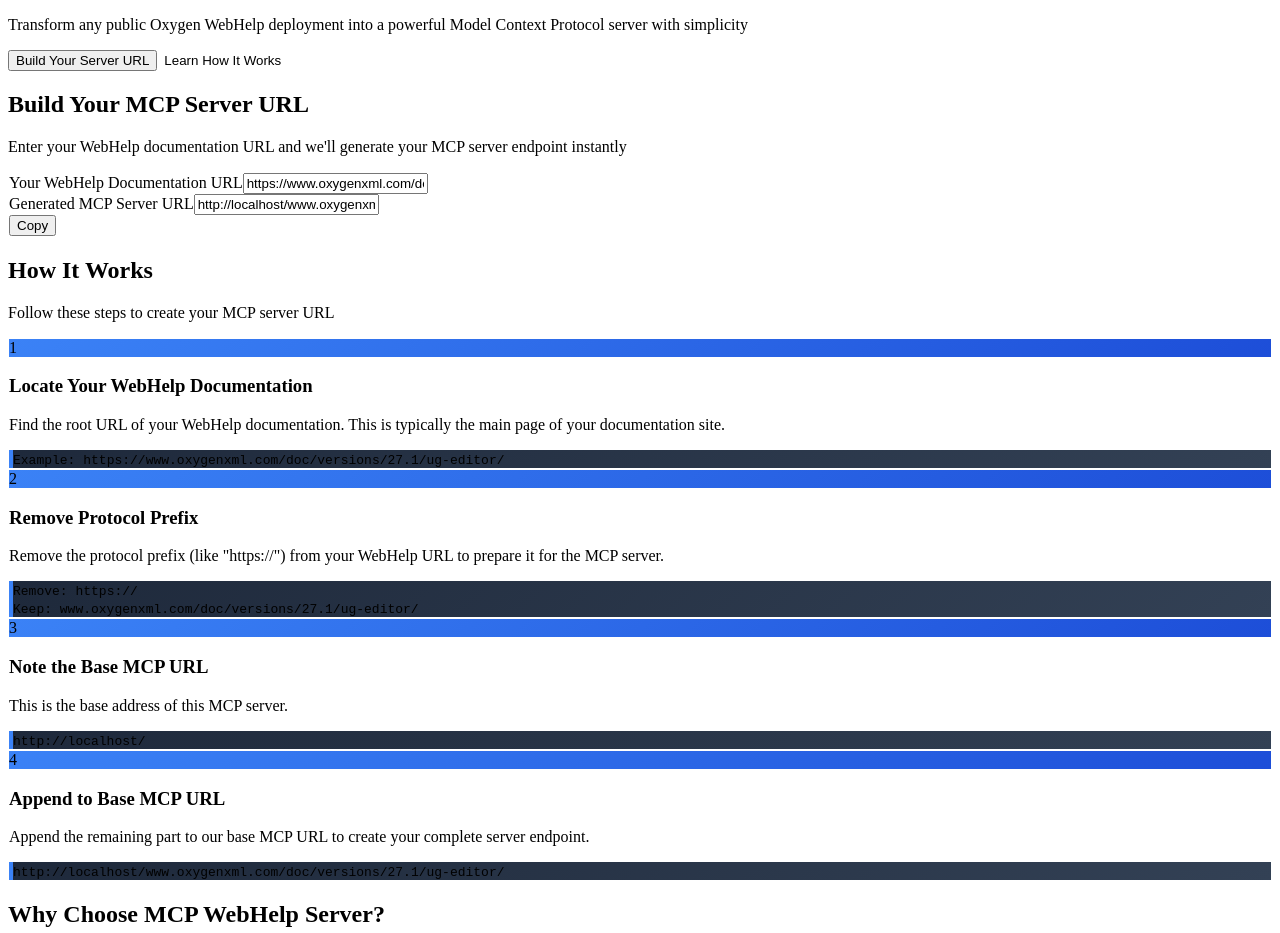
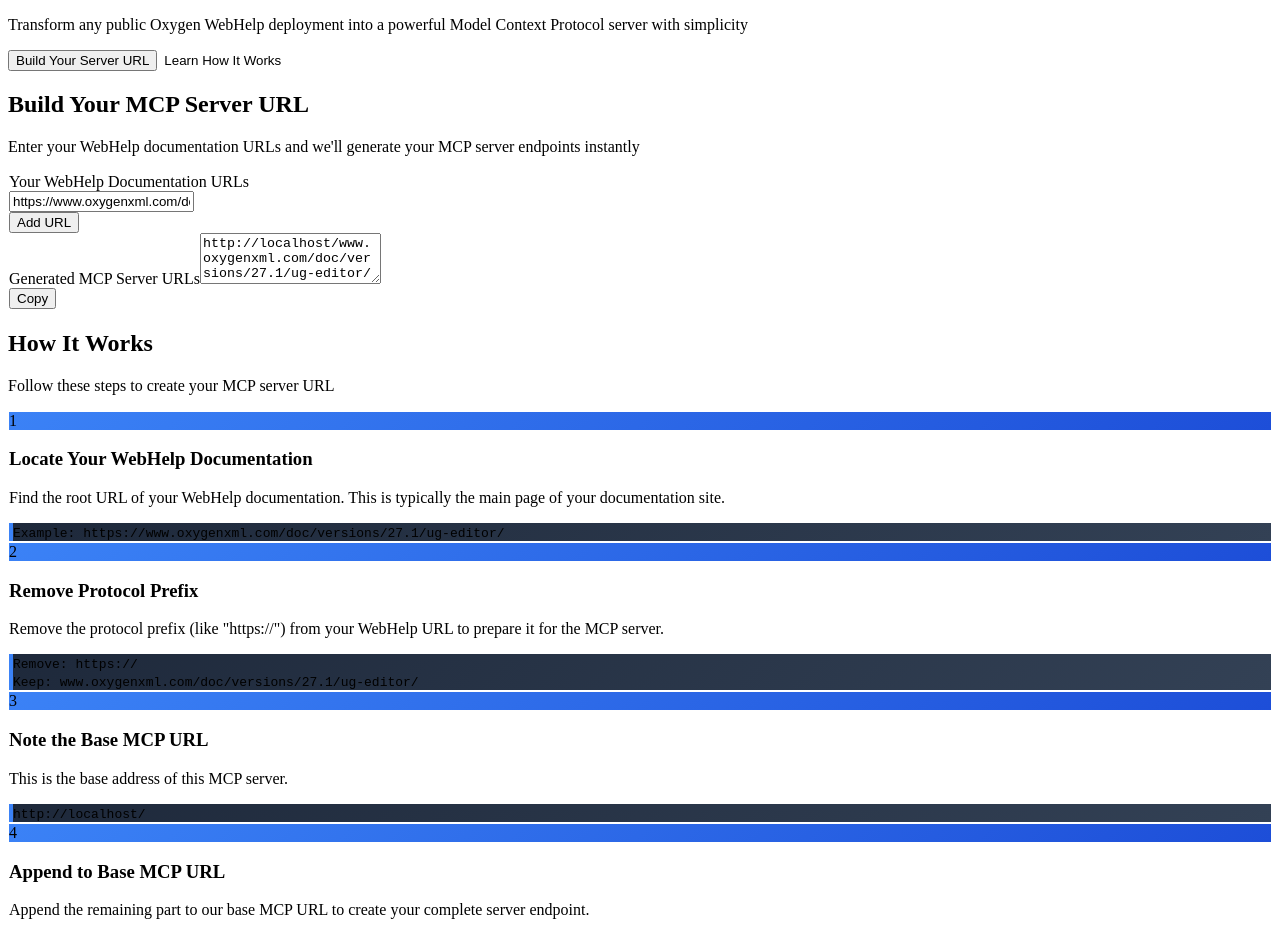
Before and after one commit to ctalau/webhelp-mcp, a Next.js app: page / in a window 1280 px wide. Shown: the part 1340-2273 px from the top of the page. Built offline with nearby package versions, Linux system fonts and the light colour scheme.

Commit message:
feat: add dynamic URL fields on home page

```diff
--- a/app/page.tsx
+++ b/app/page.tsx
@@ -3,8 +3,10 @@
 import React, { useEffect, useState } from 'react';
 
 export default function HomePage() {
-  const [webhelpUrl, setWebhelpUrl] = useState('https://www.oxygenxml.com/doc/versions/27.1/ug-editor/');
-  const [mcpUrl, setMcpUrl] = useState('');
+  const [webhelpUrls, setWebhelpUrls] = useState<string[]>([
+    'https://www.oxygenxml.com/doc/versions/27.1/ug-editor/',
+  ]);
+  const [mcpUrls, setMcpUrls] = useState('');
   const [copyText, setCopyText] = useState('Copy');
   const [baseUrl, setBaseUrl] = useState('');
 
@@ -15,28 +17,43 @@
 
   useEffect(() => {
     if (baseUrl) {
-      generateMCPUrl(webhelpUrl);
+      generateMCPUrls(webhelpUrls);
     }
-  }, [webhelpUrl, baseUrl]);
+  }, [webhelpUrls, baseUrl]);
 
-  function generateMCPUrl(urlStr: string) {
-    if (!urlStr) {
-      setMcpUrl('');
+  function generateMCPUrls(urls: string[]) {
+    const trimmed = urls.map((u) => u.trim()).filter(Boolean);
+    if (trimmed.length === 0) {
+      setMcpUrls('');
       return;
     }
     try {
-      const url = new URL(urlStr);
-      const pathWithoutProtocol = url.hostname + url.pathname;
-      const mcp = `${baseUrl.replace(/\/$/, '')}/${pathWithoutProtocol}`;
-      setMcpUrl(mcp);
+      const mcp = trimmed
+        .map((u) => {
+          const url = new URL(u);
+          const pathWithoutProtocol = url.hostname + url.pathname;
+          return `${baseUrl.replace(/\/$/, '')}/${pathWithoutProtocol}`;
+        })
+        .join('\n');
+      setMcpUrls(mcp);
     } catch {
-      setMcpUrl('Please enter a valid URL');
+      setMcpUrls('Please enter a valid URL');
     }
   }
 
+  const addUrlField = () => setWebhelpUrls([...webhelpUrls, '']);
+  const updateUrl = (index: number, value: string) => {
+    const newUrls = [...webhelpUrls];
+    newUrls[index] = value;
+    setWebhelpUrls(newUrls);
+  };
+  const removeUrlField = (index: number) => {
+    setWebhelpUrls(webhelpUrls.filter((_, i) => i !== index));
+  };
+
   const copyToClipboard = () => {
-    if (mcpUrl && mcpUrl !== 'Please enter a valid URL') {
-      navigator.clipboard.writeText(mcpUrl).then(() => {
+    if (mcpUrls && mcpUrls !== 'Please enter a valid URL') {
+      navigator.clipboard.writeText(mcpUrls).then(() => {
         setCopyText('Copied!');
         setTimeout(() => setCopyText('Copy'), 2000);
       });
@@ -132,7 +149,7 @@
               Build Your MCP Server URL
             </h2>
             <p className="text-xl text-gray-300 max-w-2xl mx-auto">
-              Enter your WebHelp documentation URL and we'll generate your MCP server endpoint instantly
+              Enter your WebHelp documentation URLs and we'll generate your MCP server endpoints instantly
             </p>
           </div>
 
@@ -140,29 +157,46 @@
             <div className="glass-effect rounded-2xl p-8 shadow-2xl">
               <div className="mb-6">
                 <label className="block text-lg font-semibold mb-3 text-blue-300">
-                  Your WebHelp Documentation URL
+                  Your WebHelp Documentation URLs
                 </label>
-                <input
-                  type="url"
-                  id="webhelpUrl"
-                  placeholder="https://www.oxygenxml.com/doc/versions/27.1/ug-editor/"
-                  className="w-full px-6 py-4 bg-gray-700 border border-gray-600 rounded-xl text-white placeholder-gray-400 focus:border-blue-500 focus:ring-2 focus:ring-blue-500 focus:outline-none transition-all duration-300 text-lg"
-                  value={webhelpUrl}
-                  onChange={(e) => setWebhelpUrl(e.target.value)}
-                />
+                {webhelpUrls.map((url, index) => (
+                  <div key={index} className="flex items-center gap-2 mb-2">
+                    <input
+                      type="text"
+                      placeholder="https://www.oxygenxml.com/doc/versions/27.1/ug-editor/"
+                      className="w-full px-6 py-4 bg-gray-700 border border-gray-600 rounded-xl text-white placeholder-gray-400 focus:border-blue-500 focus:ring-2 focus:ring-blue-500 focus:outline-none transition-all duration-300 text-lg"
+                      value={url}
+                      onChange={(e) => updateUrl(index, e.target.value)}
+                    />
+                    {webhelpUrls.length > 1 && (
+                      <button
+                        onClick={() => removeUrlField(index)}
+                        className="px-4 py-2 bg-red-600 rounded-xl text-white hover:bg-red-700 transition-colors duration-300"
+                      >
+                        Delete
+                      </button>
+                    )}
+                  </div>
+                ))}
+                <button
+                  onClick={addUrlField}
+                  className="px-4 py-2 bg-blue-600 rounded-xl text-white hover:bg-blue-700 transition-colors duration-300"
+                >
+                  Add URL
+                </button>
               </div>
 
               <div className="mb-6">
                 <label className="block text-lg font-semibold mb-3 text-green-300">
-                  Generated MCP Server URL
+                  Generated MCP Server URLs
                 </label>
-                <input
-                  type="text"
-                  id="mcpUrl"
+                <textarea
+                  id="mcpUrls"
                   readOnly
-                  placeholder="Your MCP server URL will appear here..."
+                  placeholder="Your MCP server URLs will appear here..."
                   className="w-full px-6 py-4 bg-gray-900 border border-gray-600 rounded-xl text-green-400 placeholder-gray-500 focus:outline-none text-lg font-mono"
-                  value={mcpUrl}
+                  rows={3}
+                  value={mcpUrls}
                 />
               </div>
 
```
